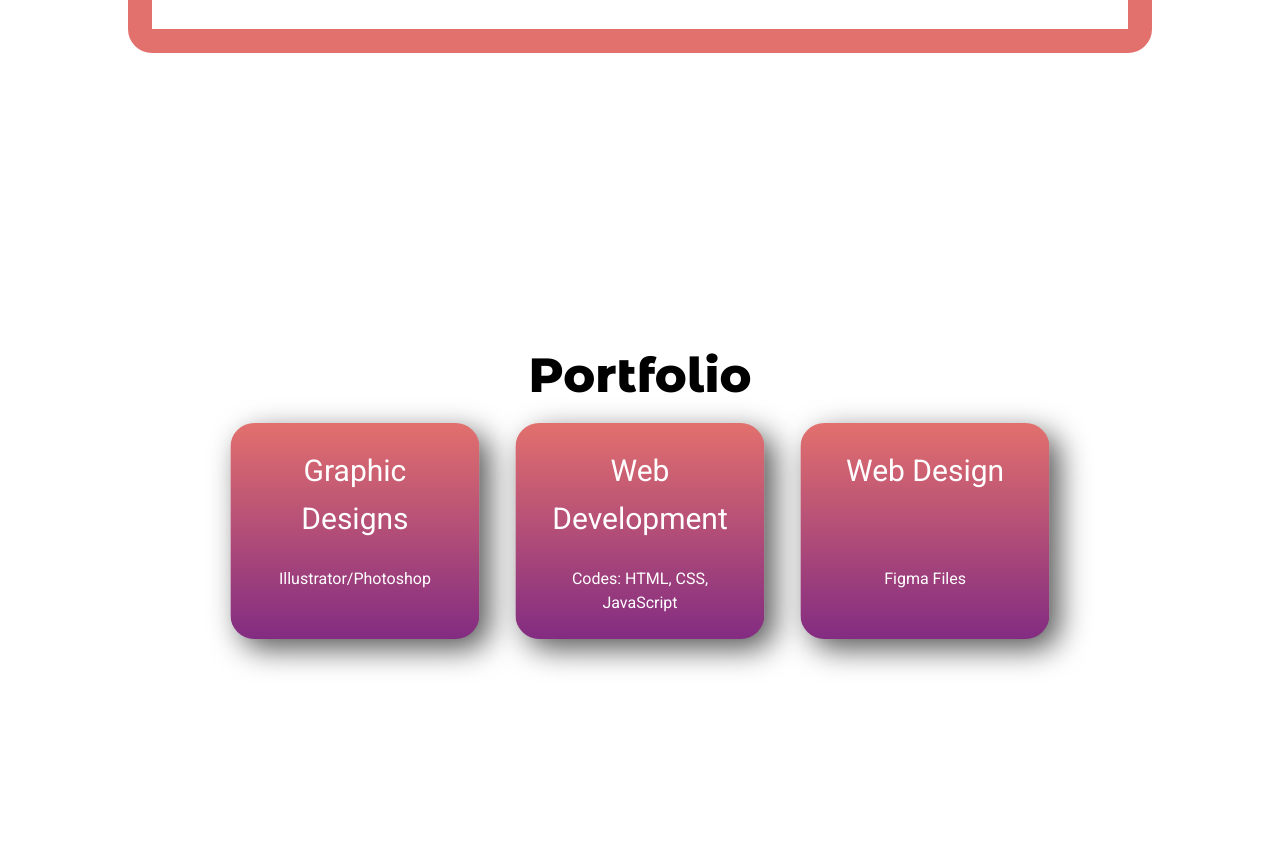
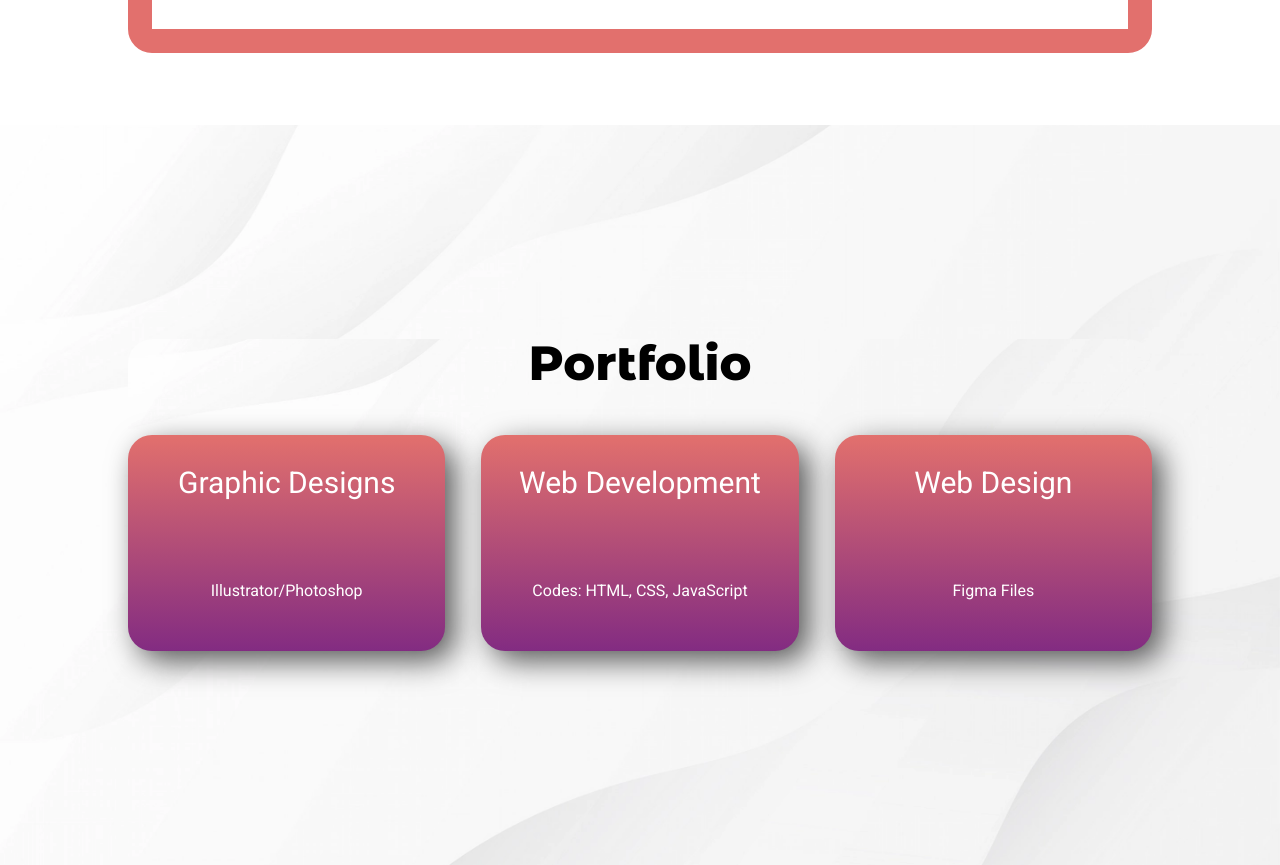
Before and after one commit to smaq92/samaquino, a plain HTML site: page home.html in a window 1280 px wide. Shown: the part 1440-2305 px from the top of the page. Drawn offline with Linux system fonts and the light colour scheme.

Commit message:
Added background around portfolio

```diff
--- a/css/styles.css
+++ b/css/styles.css
@@ -6,7 +6,7 @@ body {
   background-color: #ffffff;
 }
 
-body > *:not(header, .hero-banner, #about, footer) {
+body > *>* {
   max-width: 1024px;
   margin: 0 auto;
 }
@@ -204,6 +204,7 @@ header nav a:hover, header nav a:active, .portfolio-list a:hover, .portfolio-lis
 #portfolio{
   height: calc(100vh - 60px);
   position: relative;
+  background: url(../img/white-background-with-wavy-lines-accent.webp) center / cover no-repeat;
 }
 
 #portfolio > div{
@@ -216,6 +217,7 @@ header nav a:hover, header nav a:active, .portfolio-list a:hover, .portfolio-lis
   left: 50%;
   transform: translate(-50%, -50%);
   text-align: center;
+  background: url(../img/white-background-with-wavy-lines-accent.webp) center / cover no-repeat;
 }
 
 #portfolio > div >div{
@@ -225,6 +227,9 @@ header nav a:hover, header nav a:active, .portfolio-list a:hover, .portfolio-lis
   align-items: stretch;
 }
 
+#portfolio h2{
+  margin-bottom: 4.8rem;
+}
 #portfolio section{
   width: calc(100% / 3 - 2.4rem);
   background-image: linear-gradient(#E2706D, #661788 130%);
```
Also changed, not shown: img/white-background-with-wavy-lines-accent.webp (added), 1 other file.
